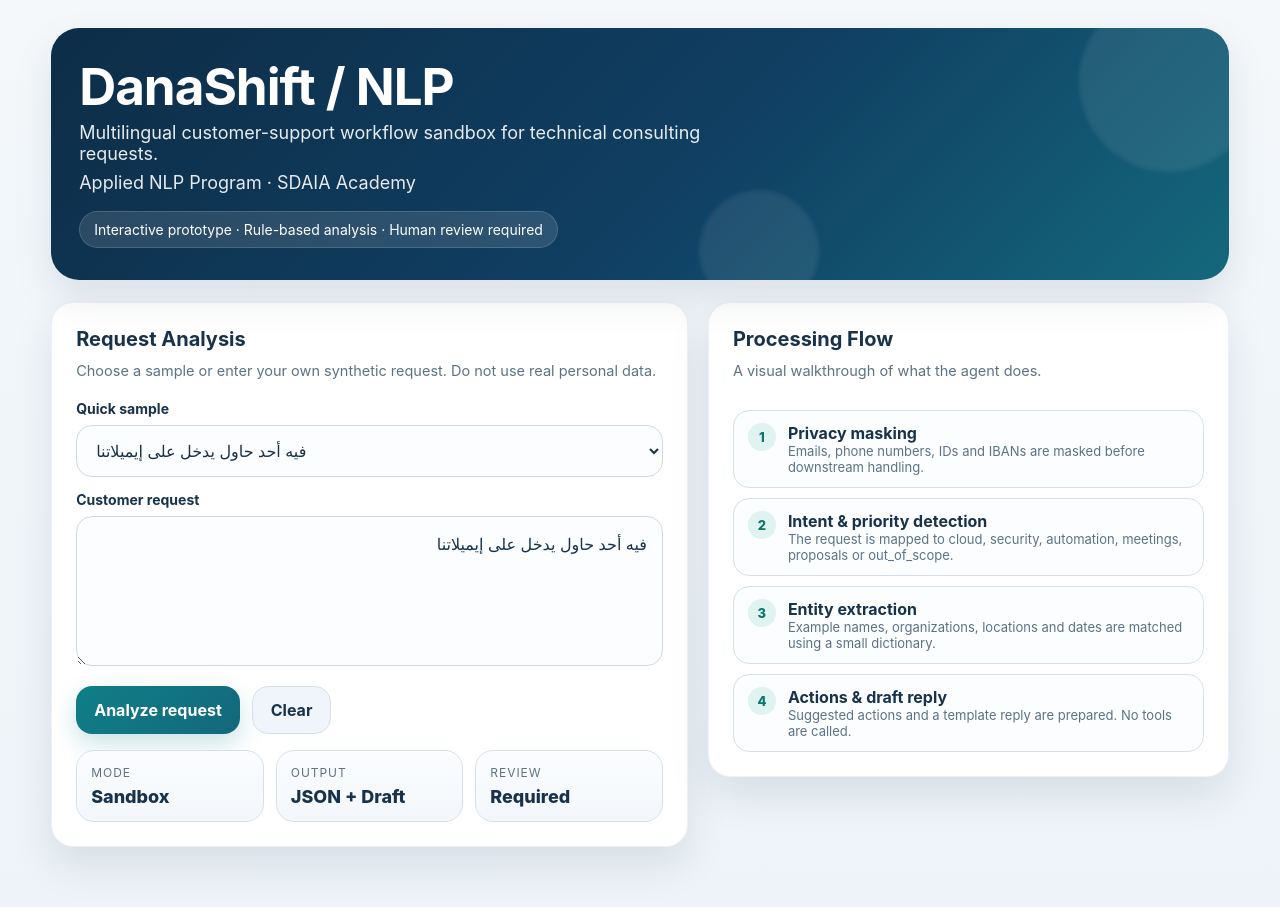
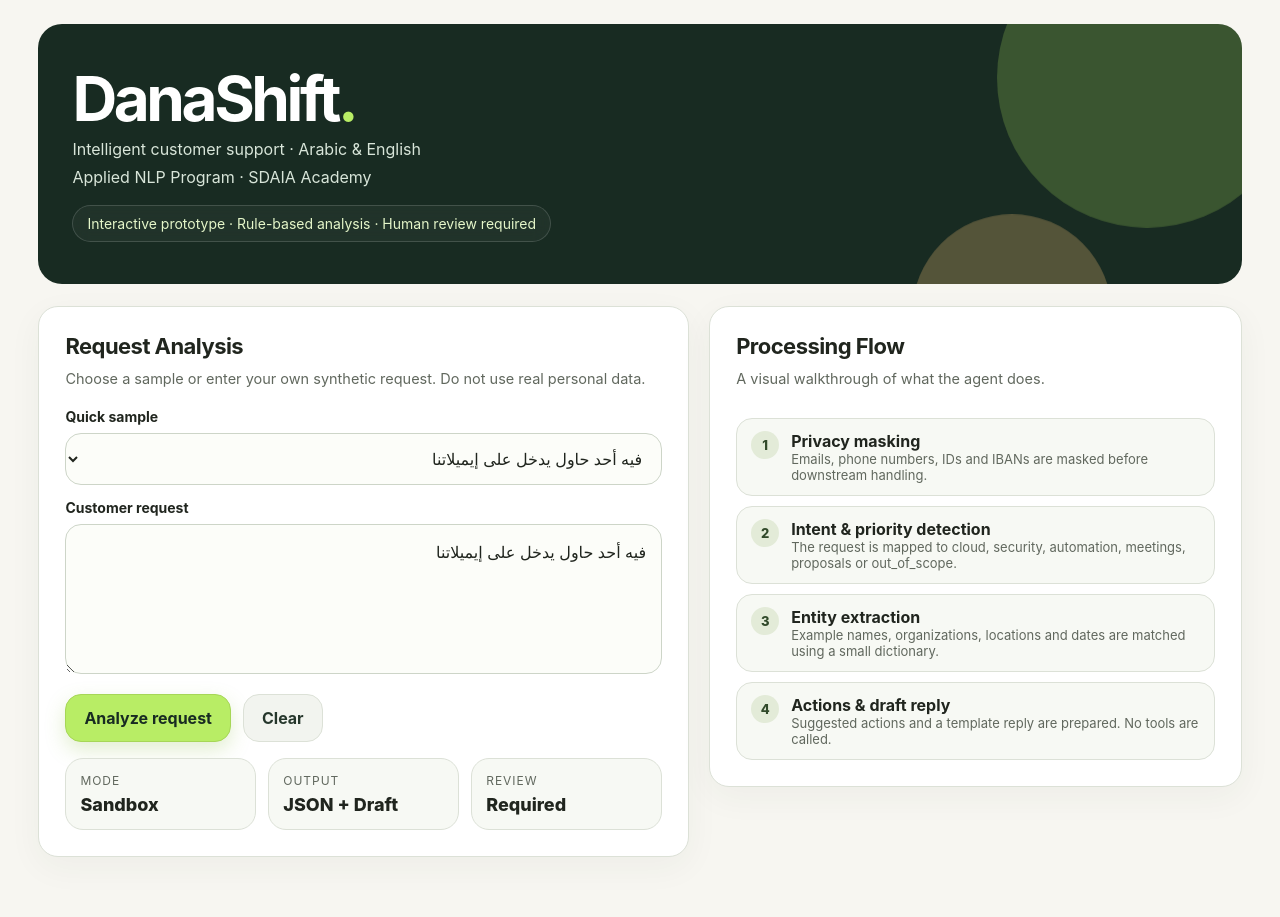
Before and after one commit to DanaAlotaibi11/DanaShift-NLP, a plain HTML site: page demo/workspace.html in a window 1280 px wide. Drawn offline with Linux system fonts and the light colour scheme.

Commit message:
Refresh demo with high-contrast green identity and accessible request examples

```diff
--- a/demo/workspace.html
+++ b/demo/workspace.html
@@ -345,13 +345,38 @@
     }
 
     .hidden{display:none}
-  [hidden]{display:none!important}.step.active{border-color:#168780;background:#eaf9f7;transform:translateX(4px);box-shadow:0 0 0 3px #16878022}.step.done .step-index{background:#168780;color:#fff}.step{transition:all .25s ease}button:disabled{opacity:.6;cursor:wait}#actionsOutput li{padding:8px 0;border-bottom:1px solid var(--line)}#entitiesOutput p{margin:8px 0}.result-panel{scroll-margin-top:18px}@media(prefers-reduced-motion:reduce){*{animation:none!important;transition:none!important}}</style>
+  [hidden]{display:none!important}.step.active{border-color:#168780;background:#eaf9f7;transform:translateX(4px);box-shadow:0 0 0 3px #16878022}.step.done .step-index{background:#168780;color:#fff}.step{transition:all .25s ease}button:disabled{opacity:.6;cursor:wait}#actionsOutput li{padding:8px 0;border-bottom:1px solid var(--line)}#entitiesOutput p{margin:8px 0}.result-panel{scroll-margin-top:18px}@media(prefers-reduced-motion:reduce){*{animation:none!important;transition:none!important}}
+:root{--bg:#f7f6f1;--card:#fff;--text:#20251e;--muted:#61685e;--primary:#26372c;--primary-2:#49644d;--accent:#b8ed65;--line:#dce1d7;--shadow:0 10px 34px #2536220c;--radius:20px}
+body{background:#f7f6f1;color:var(--text)}
+.wrap{width:min(1260px,94%);margin:24px auto 60px}
+.hero{background:#182b22;color:#fff;padding:42px 34px;border-radius:24px;box-shadow:none;isolation:isolate}
+.hero:before{width:300px;height:300px;right:-55px;top:-90px;background:#b8ed65;opacity:.22;filter:none}
+.hero:after{width:200px;height:200px;left:auto;right:130px;bottom:-140px;background:#f0bd76;opacity:.28;filter:none}
+.hero h1{font-size:clamp(38px,5vw,62px);letter-spacing:-.055em}
+.hero p{color:#d8e5d9;font-size:16px}.hero .tagline{color:#e5f6c9;background:#ffffff0a}
+.card{border:1px solid var(--line);box-shadow:var(--shadow);padding:26px}
+.card h2{letter-spacing:-.025em;font-size:22px}
+.btn-primary{background:#b8ed65;color:#182b22;box-shadow:0 8px 20px #8bbd4540;border:1px solid #a6d657}
+.btn-primary:hover{background:#a8df54;transform:translateY(-2px)}
+.btn-secondary{background:#f2f4ef;color:#26372c;border-color:#dce1d7}
+select,textarea{background:#fcfdf9;border-color:#cdd5c8}select:focus,textarea:focus{border-color:#6d924b;box-shadow:0 0 0 4px #b8ed6540}
+.mini,.step,.draft-box,.json-box{background:#f7f9f4;border-color:#dce1d7}
+.step-index{background:#e3ebd8;color:#314a2a}.step.active{background:#f0f9df;border-color:#85ac4f;box-shadow:0 0 0 3px #b8ed6533}.step.done .step-index{background:#42643a;color:white}
+.spinner{border-color:#e0e9d7;border-top-color:#52763d}
+.security{background:#f4e9fa;color:#6c3985;border-color:#e1c8ec}.cloud{background:#e9f3ee;color:#306547;border-color:#c8dfd0}.meetings{background:#e8f1d5;color:#405b1e;border-color:#d2e3b1}.proposals{background:#fff0d8;color:#855015;border-color:#ebd2a5}.automation{background:#f7e9e3;color:#914e32;border-color:#eac9ba}.out_of_scope{background:#efefeb;color:#5d625a;border-color:#d5d8d0}
+.critical{background:#ffe5e2;color:#9e2525;border-color:#f0b7b0}.normal{background:#fff2cc;color:#795200;border-color:#e9d69c}.low{background:#e6f4df;color:#396231;border-color:#c9e5bb}
+.progress{background:#e4e9df}.progress>span{background:#86ae53}
+#actionsOutput li::marker{color:#52763d;font-weight:bold}
+#draftOutput{font-size:16px}#results>.grid{align-items:stretch}
+.hero::before,.hero::after{z-index:-1}
+@media(max-width:600px){.hero{padding:28px 22px}.card{padding:18px}.wrap{width:94%}}
+</style>
 </head>
 <body>
   <div class="wrap">
     <section class="hero">
-      <h1>DanaShift / NLP</h1>
-      <p>Multilingual customer-support workflow sandbox for technical consulting requests.</p>
+      <h1>DanaShift<span style="color:#b8ed65">.</span></h1>
+      <p>Intelligent customer support · Arabic &amp; English</p>
       <p>Applied NLP Program · SDAIA Academy</p>
       <div class="tagline">Interactive prototype · Rule-based analysis · Human review required</div>
     </section>
@@ -362,14 +387,14 @@
         <p class="sub">Choose a sample or enter your own synthetic request. Do not use real personal data.</p>
 
         <label for="sample">Quick sample</label>
-        <select id="sample">
-          <option value="فيه أحد حاول يدخل على إيميلاتنا">فيه أحد حاول يدخل على إيميلاتنا</option>
-          <option value="النظام طاح بالكامل ونحتاج نقل الاستضافة للسحابة">النظام طاح بالكامل ونحتاج نقل الاستضافة للسحابة</option>
-          <option value="أحتاج موعد مع المهندس سلطان بكرة العصر">أحتاج موعد مع المهندس سلطان بكرة العصر</option>
-          <option value="Please send the final proposal and budget details">Please send the final proposal and budget details</option>
-          <option value="وش صار على مشروع الأتمتة؟">وش صار على مشروع الأتمتة؟</option>
-          <option value="وش أفضل مطعم في الرياض؟">وش أفضل مطعم في الرياض؟</option>
-        </select>
+        <select id="sample" dir="auto">
+<option>فيه أحد حاول يدخل على إيميلاتنا</option>
+<option>أبغى أعدل عرض السعر لأنه أعلى من ميزانيتنا</option>
+<option>أحتاج موعد مع المهندس سلطان بكرة العصر</option>
+<option>Please send the final proposal and budget details</option>
+<option>وش صار على مشروع الأتمتة؟</option>
+<option>أبغى خدمة تصميم داخلي للمكتب</option>
+</select>
 
         <label for="request">Customer request</label>
         <textarea id="request">فيه أحد حاول يدخل على إيميلاتنا</textarea>
```
